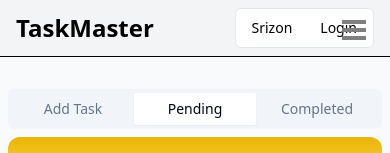
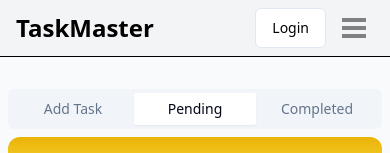
Before and after one commit to RaufunNazin/TaskMaster, a React (Vite) app in the folder frontend/: page / in a window 390 px wide. Shown: the top 153 px of the page. Built offline with nearby package versions, Linux system fonts and the light colour scheme.

Commit message:
update navbar

```diff
--- a/frontend/src/components/Navbar.jsx
+++ b/frontend/src/components/Navbar.jsx
@@ -20,19 +20,14 @@ function MenubarDemo() {
       >
         TaskMaster
       </button>
+      <div className="mr-12 lg:mr-2">
         <Menubar>
           <MenubarMenu>
-          <MenubarTrigger
-            onClick={() => (window.location.pathname = "/")}
-            className="cursor-pointer"
+            <MenubarTrigger className="cursor-pointer ">Login</MenubarTrigger>
+            <MenubarContent>
+              <MenubarItem
+                onClick={() => (window.location.pathname = "/login")}
               >
-            Srizon
-          </MenubarTrigger>
-        </MenubarMenu>
-        <MenubarMenu>
-          <MenubarTrigger className="cursor-pointer">Login</MenubarTrigger>
-          <MenubarContent>
-            <MenubarItem onClick={() => (window.location.pathname = "/login")}>
                 Using Email-Password
               </MenubarItem>
               <MenubarSeparator />
@@ -48,6 +43,7 @@ function MenubarDemo() {
           </MenubarMenu>
         </Menubar>
       </div>
+    </div>
   );
 }
 
--- a/frontend/src/components/Sidebar.css
+++ b/frontend/src/components/Sidebar.css
@@ -8,7 +8,7 @@
     width: 1.5rem;
     height: 1.25rem;
     right: 24px;
-    top: 20px;
+    top: 18px;
   }
 
   /* Media query for devices with width greater than 700px */
```
Lines whose indentation alone changed are shown as unchanged.
